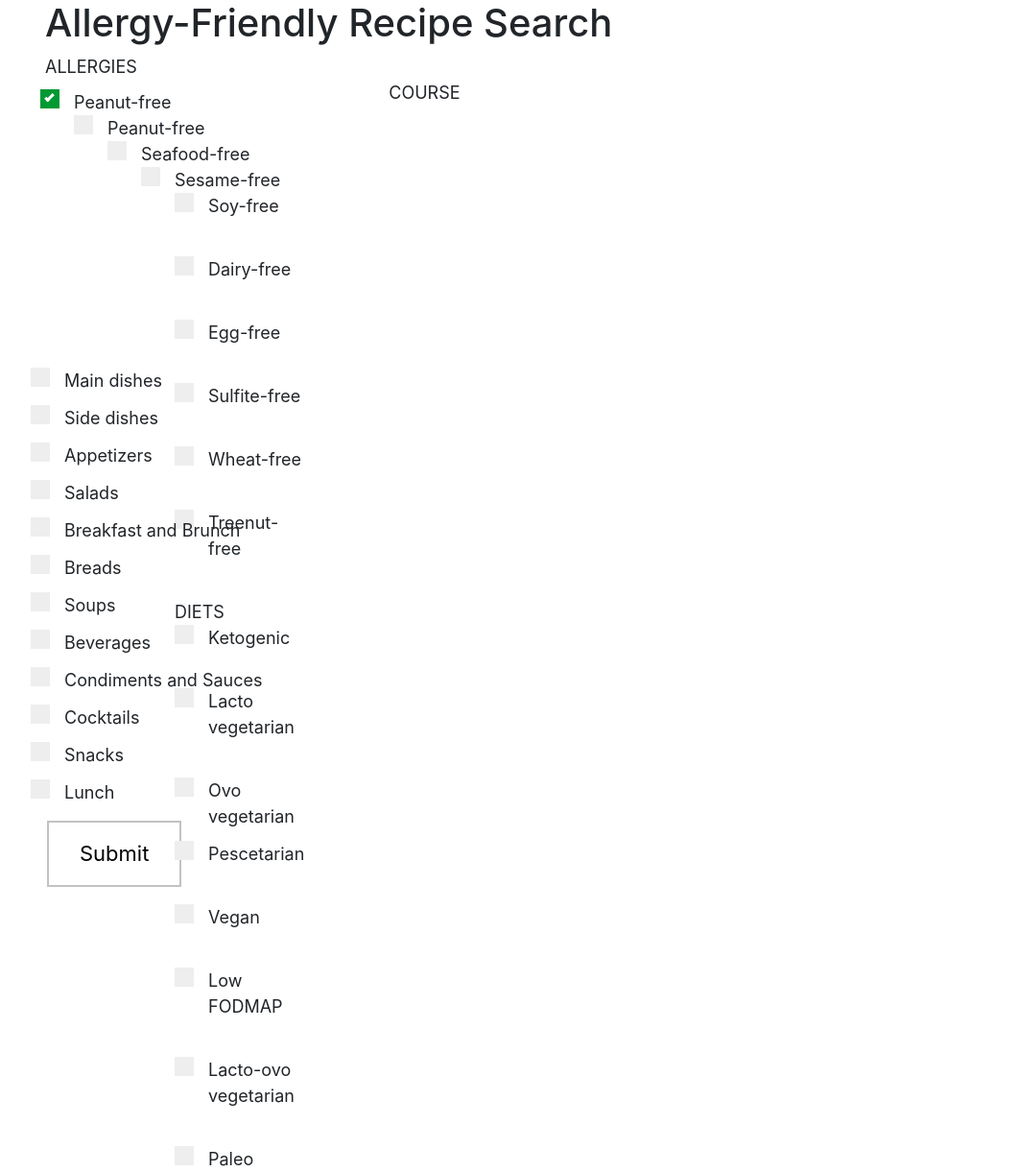
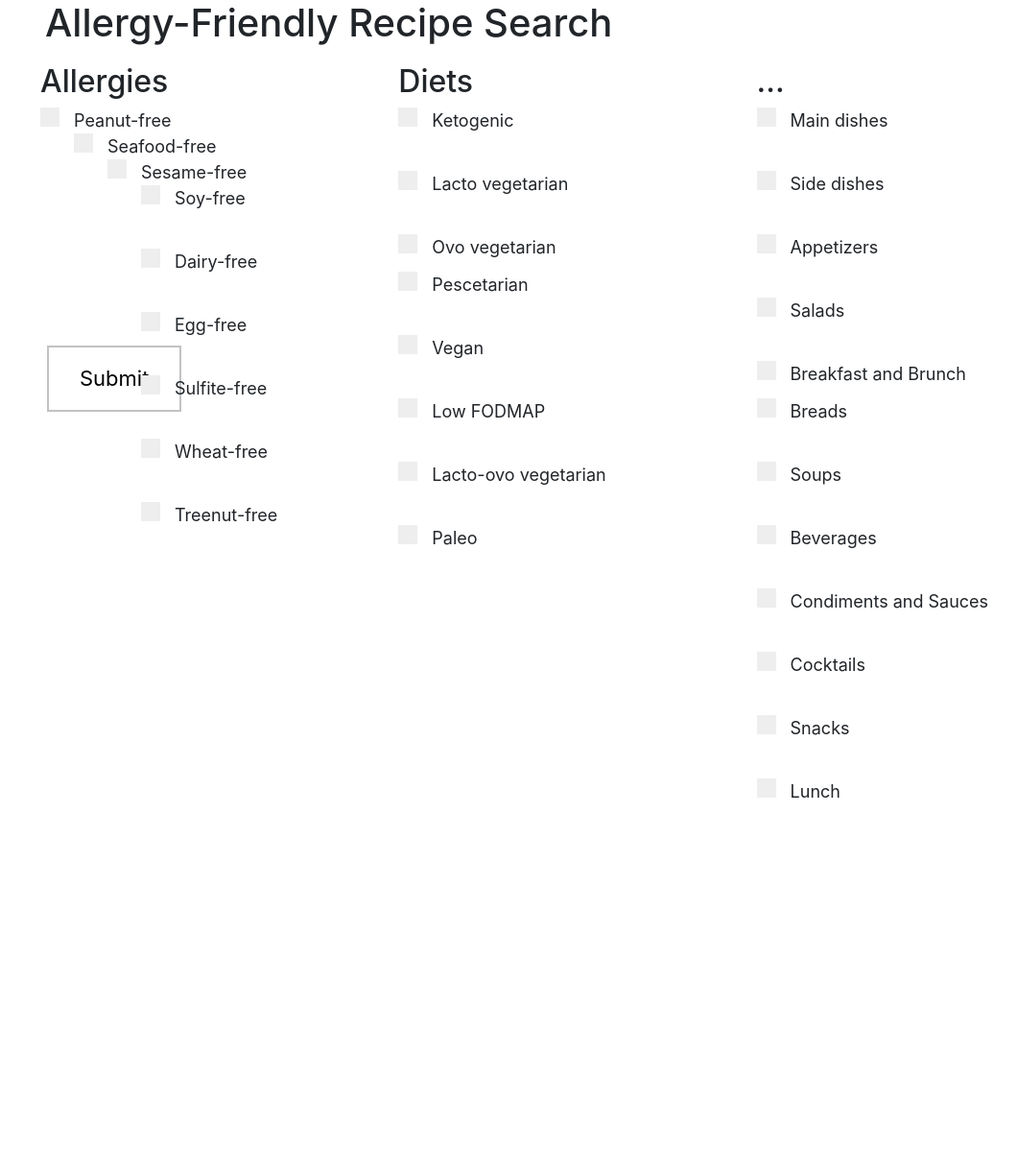
Before and after one commit to DaanSchueler/project, a Flask app: page /search in a window 1280 px wide. Shown: the part 59-1280 px from the top of the page at 96% size, without its empty margins (58-1118 px from the left). After the commit the page ends 890 px from the top, so only its background shows below. Run offline with Flask 2, Linux system fonts and the light colour scheme; some libraries are stand-ins or nearby versions.

Commit message:
horizontaal opnieuwkt

```diff
--- a/templates/search.html
+++ b/templates/search.html
@@ -26,22 +26,18 @@
 </nav>
 <form action="{{ url_for('search') }}" method="post">
 <h1>Allergy-Friendly Recipe Search</h1>
-<p1>ALLERGIES</p1>
 <div class="row">
   <div class="column">
-	<label class="container">Peanut-free
-  <input type="checkbox" checked="checked">
-  <span class="checkmark"></span>
-
-  <br><label class="container">Peanut-free
-  <input type="checkbox"></br>
-  <span class="checkmark"></span>
-
-  <label class="container">Seafood-free
+  <h2>Allergies</h2>
+  <label class="container">Peanut-free
   <input type="checkbox">
   <span class="checkmark"></span>
 
-  <br><label class="container">Sesame-free
+  <br><label class="container">Seafood-free
+  <input type="checkbox">
+  <span class="checkmark"></span></br>
+
+  <label class="container">Sesame-free
   <input type="checkbox">
   <span class="checkmark"></span>
 
@@ -76,9 +72,11 @@
 </label>
   </br>
 
-<p2>DIETS</p2>
+</div>
+  <div class="column">
+    <h2>Diets</h2>
 
-<label class="container">Ketogenic
+   <label class="container">Ketogenic
   <input type="checkbox">
   <span class="checkmark"></span>
 </label>
@@ -118,10 +116,9 @@
   <span class="checkmark"></span>
 </label>
   </div>
-
-<p3>COURSE</p3>
-
-<label class="container">Main dishes
+  <div class="column">
+    <h2>...</h2>
+    <label class="container">Main dishes
   <input type="checkbox">
   <span class="checkmark"></span>
 </label>
@@ -181,6 +178,7 @@
   <span class="checkmark"></span>
 </label>
   </div>
+</div>
 
 <div class="form-group">
     <button class="button button1" type="submit">Submit</button>
```
